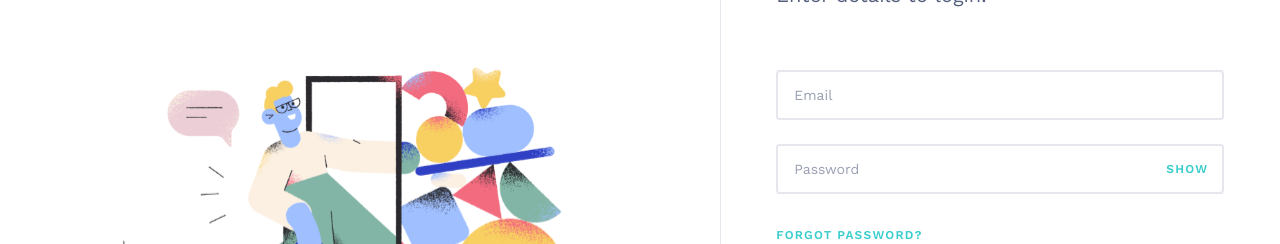
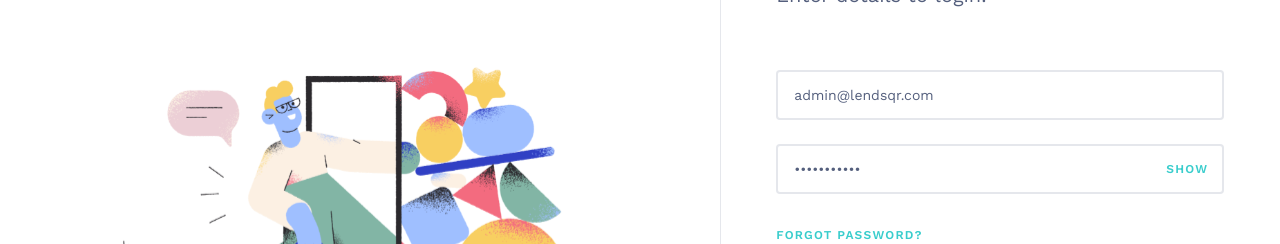
Before and after one commit to Ferinco/lendsqr-fe-test, a React (Vite) app: page / in a window 1280 px wide. Shown: the part 276-520 px from the top of the page. Built offline with nearby package versions, Linux system fonts and the light colour scheme.

Commit message:
prefilled login page with test credentials

```diff
--- a/src/pages/Login/Login.tsx
+++ b/src/pages/Login/Login.tsx
@@ -3,8 +3,8 @@ import { useNavigate } from "react-router-dom";
 import styles from "./Login.module.scss";
 
 const Login = () => {
-  const [email, setEmail] = useState("");
-  const [password, setPassword] = useState("");
+  const [email, setEmail] = useState("admin@lendsqr.com");
+  const [password, setPassword] = useState("password123");
   const [showPassword, setShowPassword] = useState(false);
   const navigate = useNavigate();
 
```
